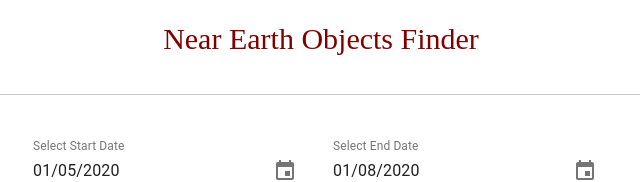
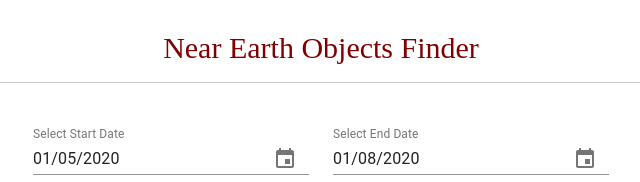
Before and after one commit to PrashantSedhain/hack-reactor, a React (Create React App) app: page / in a window 1280 px wide. Shown: the top 182 px of the page, without its empty margins (319-959 px from the left). Built offline with nearby package versions, Linux system fonts and the light colour scheme; no server answers.

Commit message:
Changed top padding for title component

```diff
--- a/src/components/TitleComponent/TitleComponent.jsx
+++ b/src/components/TitleComponent/TitleComponent.jsx
@@ -3,7 +3,7 @@ import React from "react";
 const TitleComponent = (props) => {
     return (
         <div>
-            <h2 style={{fontSize: "30px", color: "maroon", textAlign: "center", fontFamily: "cursive",padding: "0.7em"}}>{props.title}</h2>
+            <h2 style={{fontSize: "30px", color: "maroon", textAlign: "center", fontFamily: "cursive", paddingTop: "1em"}}>{props.title}</h2>
             <hr />
         </div>
     )
```
